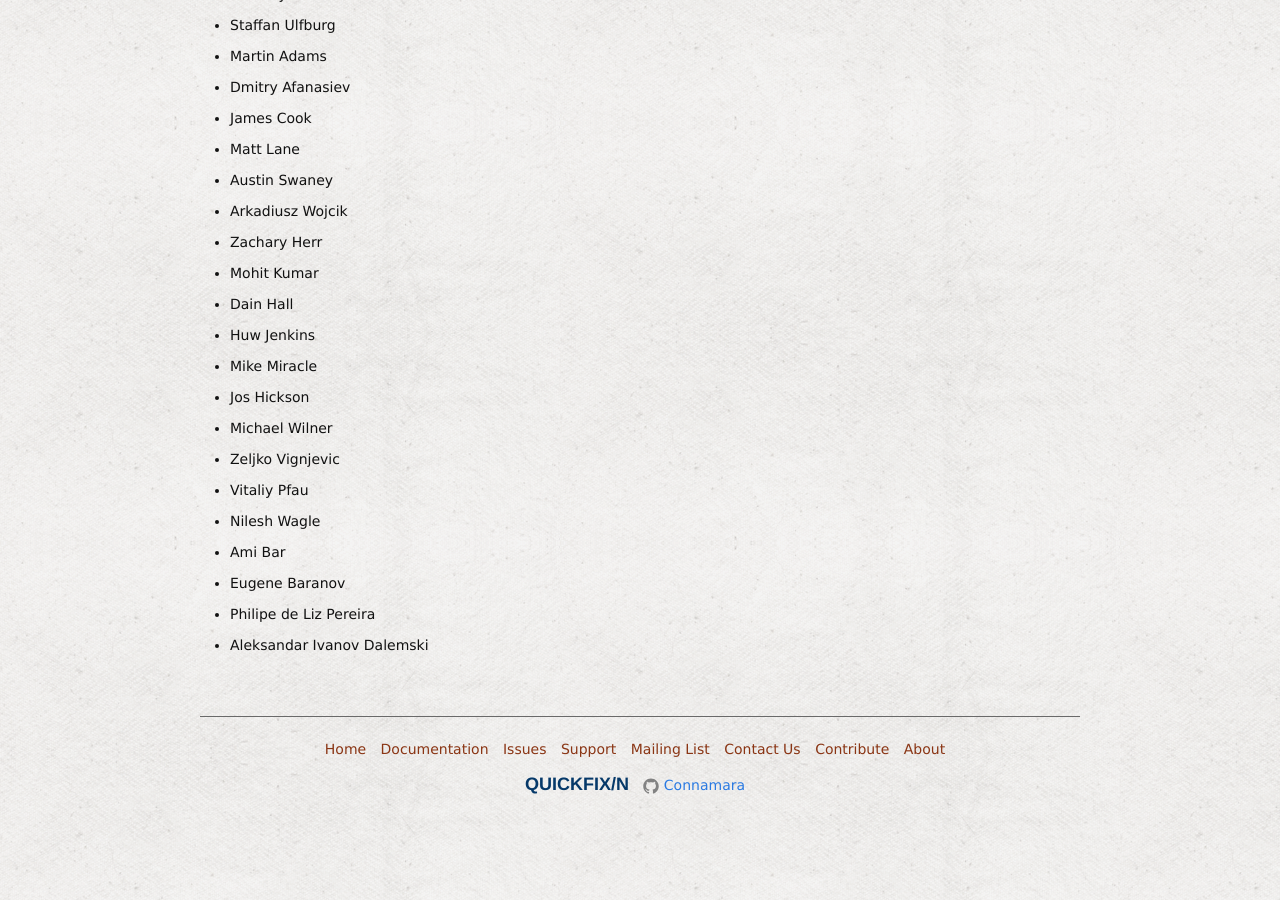
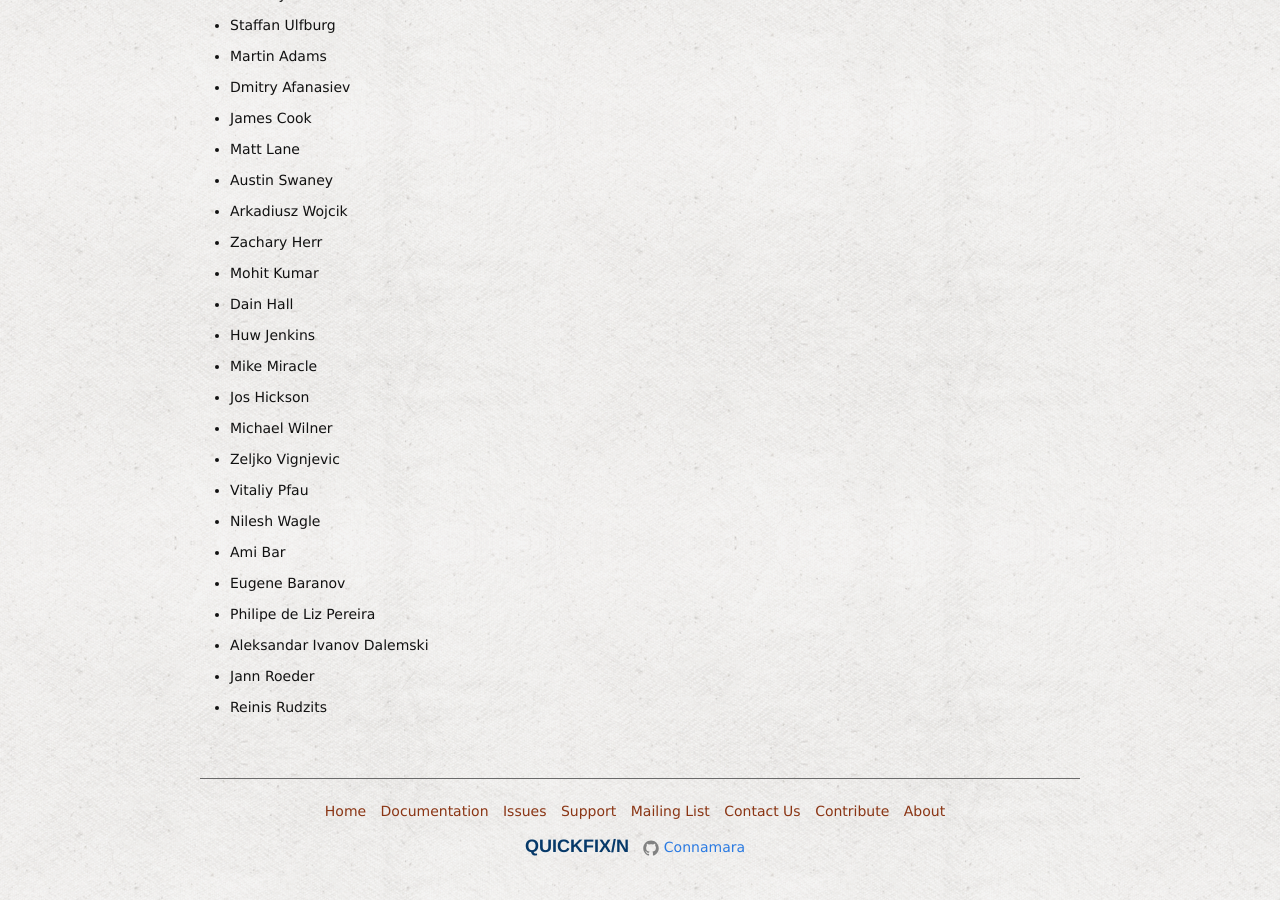
Before and after one commit to connamara/quickfixn, a Jekyll site: the page built from web/views/about/credits.md, in a window 1280 px wide and 900 px high, scrolled down 1557 px. Built offline with Jekyll 4.4.1, drawn with Linux system fonts in a browser that asks for light colours.

Commit message:
updates per recent issues

```diff
--- a/web/views/about/credits.md
+++ b/web/views/about/credits.md
@@ -71,3 +71,5 @@ Contributors
 - Eugene Baranov
 - Philipe de Liz Pereira
 - Aleksandar Ivanov Dalemski
+- Jann Roeder
+- Reinis Rudzits
```
